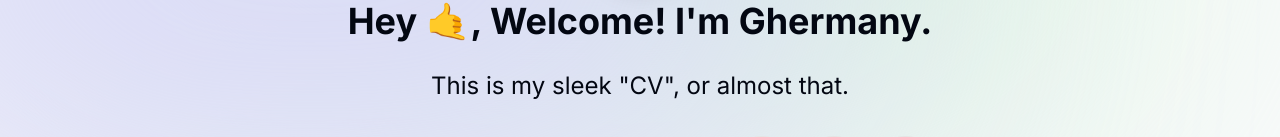
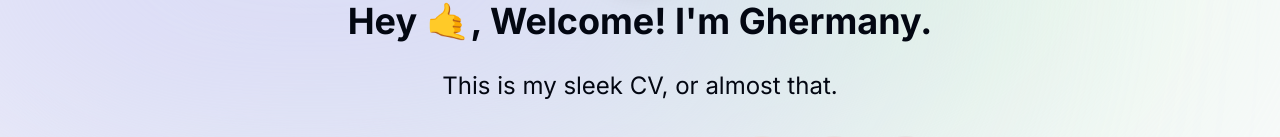
Before and after one commit to ghermanypaganini/portfolio, a Next.js app: page / in a window 1280 px wide. Shown: the part 278-415 px from the top of the page. Built offline with nearby package versions, Linux system fonts and the light colour scheme; no server answers.

Commit message:
Remove quotes around CV in intro text

```diff
--- a/components/intro.tsx
+++ b/components/intro.tsx
@@ -78,7 +78,7 @@ export default function Intro() {
         animate={{ opacity: 1, y: 0 }}
       >
         {" "}
-        <span>This is my sleek "CV", or almost that. </span>
+        <span>This is my sleek CV, or almost that. </span>
         {/* I can develop your site or web application, help your team design and support IT architecture or find the ideal tech solution for your company. */}
       </motion.h1>
       <motion.div
```
